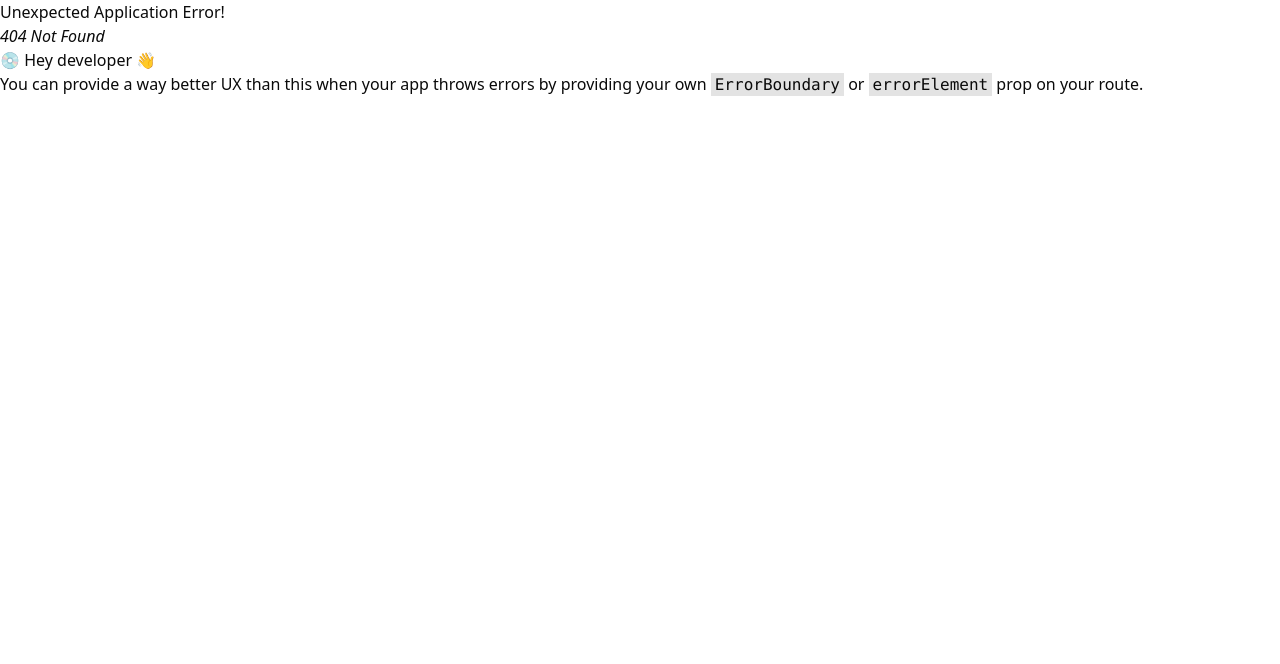
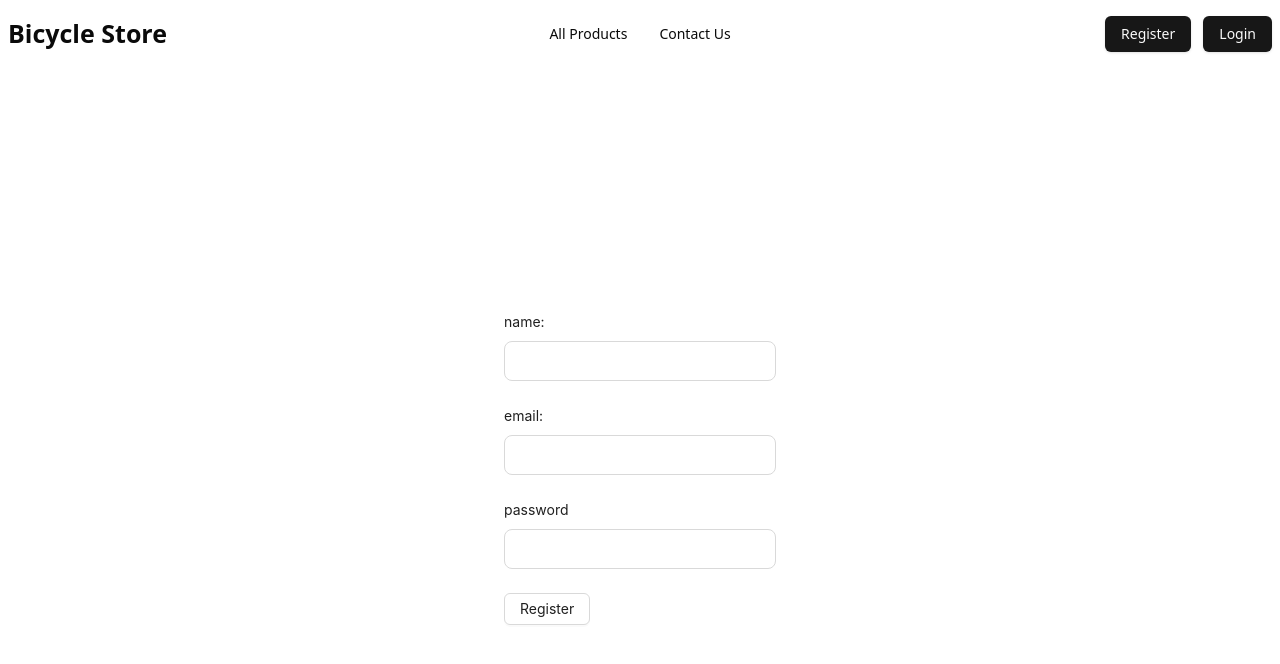
Before and after one commit to SadikMuktadir/bicycle-store-front-end, a React (Vite) app: page /register in a window 1280 px wide. Before the commit this address had no page. Shown: the top 664 px of the page. Built offline with nearby package versions, Linux system fonts and the light colour scheme.

Commit message:
register component created

```diff
--- a/src/components/layout/ProtectedRoute.tsx
+++ b/src/components/layout/ProtectedRoute.tsx
@@ -12,7 +12,7 @@ const ProtectedRoute = ({ children }: TProtectedRoute) => {
   const token = useAppSelector(useCurrentToken);
 
   if (!token) {
-    return <Navigate to="/login" replace={true} />;
+    return <Navigate to="/" replace={true} />;
   }
 
   return children;
--- a/src/components/pages/Login.tsx
+++ b/src/components/pages/public/Login.tsx
@@ -1,13 +1,13 @@
 import { Button, Row } from "antd";
 import { FieldValues } from "react-hook-form";
-import FormData from "../form/FormData";
-import InputData from "../form/InputData";
 import { useLoginMutation } from "@/redux/feacures/auth/authApi";
 import { useAppDispatch } from "@/redux/hook";
 import { toast } from "sonner";
-import { verifyToken } from "../utils/verifyToken";
 import { setUser, TUser } from "@/redux/feacures/auth/authSlice";
 import { useNavigate } from "react-router-dom";
+import { verifyToken } from "@/components/utils/verifyToken";
+import FormData from "@/components/form/FormData";
+import InputData from "@/components/form/InputData";
 const Login = () => {
   const [login] = useLoginMutation();
   const dispatch = useAppDispatch();
--- /dev/null
+++ b/src/components/pages/public/Register.tsx
@@ -0,0 +1,44 @@
+import FormData from "@/components/form/FormData";
+import InputData from "@/components/form/InputData";
+import { verifyToken } from "@/components/utils/verifyToken";
+import { setUser, TUser } from "@/redux/feacures/auth/authSlice";
+import { useRegisterMutation } from "@/redux/feacures/public/registerUserApi";
+import { useAppDispatch } from "@/redux/hook";
+import { Button, Row } from "antd";
+import { FieldValues } from "react-hook-form";
+import { useNavigate } from "react-router-dom";
+const Register = () => {
+  const [register] = useRegisterMutation();
+  const navigate = useNavigate();
+  const dispatch = useAppDispatch();
+  const onSubmit = async (data: FieldValues) => {
+    try {
+      const userInfo = {
+        name: data.name,
+        email: data.email,
+        password: data.password,
+        role: "user",
+      };
+      const res = await register(userInfo).unwrap();
+      const user = verifyToken(res.data.accessToken) as TUser;
+      dispatch(setUser({ user: user, token: res.data.accessToken }));
+      navigate(`/${user.role}/dashboard`);
+    } catch (error) {
+      console.log(error);
+    }
+  };
+  return (
+    <div>
+      <Row justify="center" align="middle" style={{ height: "100vh" }}>
+        <FormData onSubmit={onSubmit}>
+          <InputData type="text" name="name" label="name:" />
+          <InputData type="text" name="email" label="email:" />
+          <InputData type="text" name="password" label="password" />
+          <Button htmlType="submit">Register</Button>
+        </FormData>
+      </Row>
+    </div>
+  );
+};
+
+export default Register;
--- a/src/components/shared/Navbar.tsx
+++ b/src/components/shared/Navbar.tsx
@@ -30,9 +30,11 @@ const Navbar = () => {
               </svg>
             </div>
           </div>
+          <Link to="/">
             <div>
               <h1 className="text-[25px] font-bold">Bicycle Store</h1>
             </div>
+          </Link>
         </div>
         <div className="navbar-center hidden lg:flex">
           <ul className="menu menu-horizontal px-1">
@@ -50,9 +52,20 @@ const Navbar = () => {
               <Button onClick={handleLogout}>Logout</Button>
             </div>
           ) : (
+            <>
+              <div className="flex">
+                <div className="mr-3">
+                  <Link to="/register">
+                    <Button>Register</Button>
+                  </Link>
+                </div>
+                <div>
                   <Link to="/login">
                     <Button>Login</Button>
                   </Link>
+                </div>
+              </div>
+            </>
           )}
         </div>
       </div>
--- /dev/null
+++ b/src/redux/feacures/public/registerUserApi.ts
@@ -0,0 +1,15 @@
+import { baseApi } from "@/redux/api/basiApi";
+
+const registerApi = baseApi.injectEndpoints({
+  endpoints: (builder) => ({
+    register: builder.mutation({
+      query: (userInfo) => ({
+        url: "/auth/register",
+        method: "POST",
+        body: userInfo,
+      }),
+    }),
+  }),
+});
+
+export const { useRegisterMutation } = registerApi;
```
Also changed, not shown: src/routes/Route.tsx (+6 -1 lines). Lines whose indentation alone changed are shown as unchanged.
